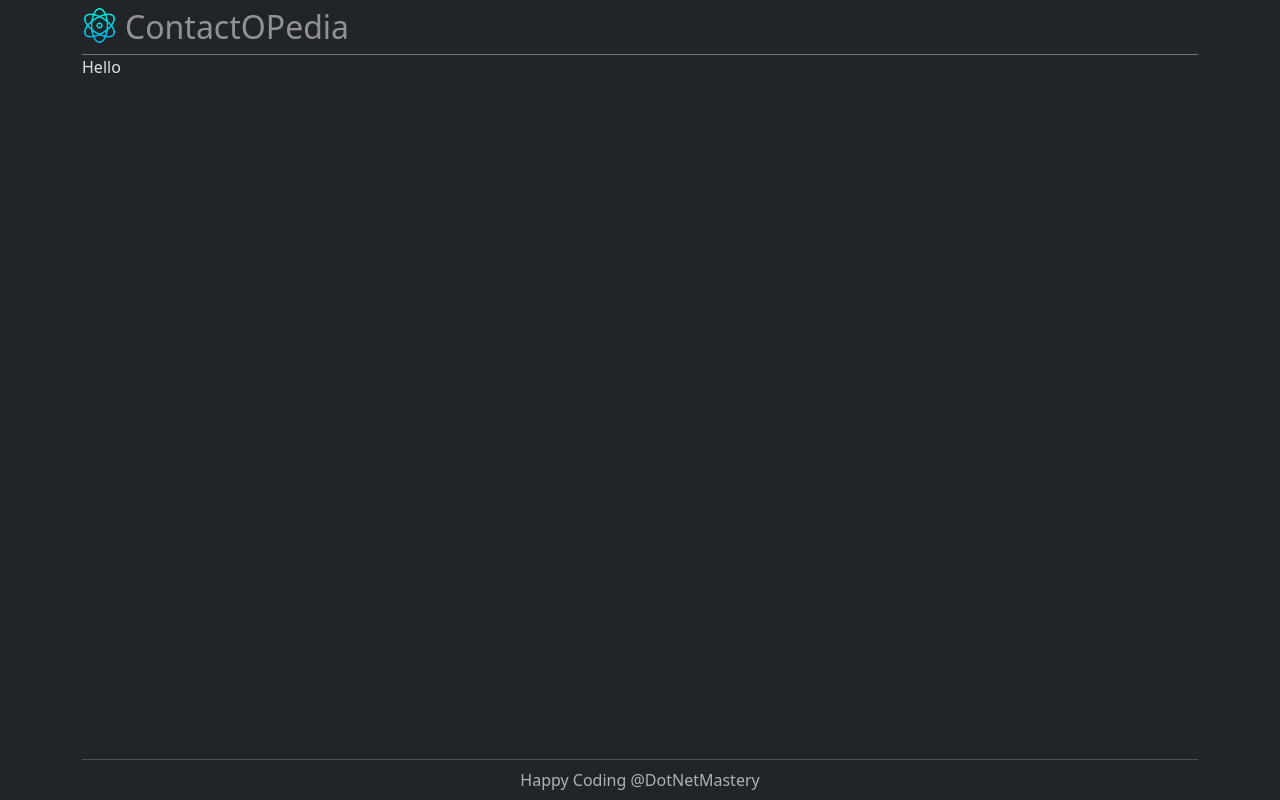
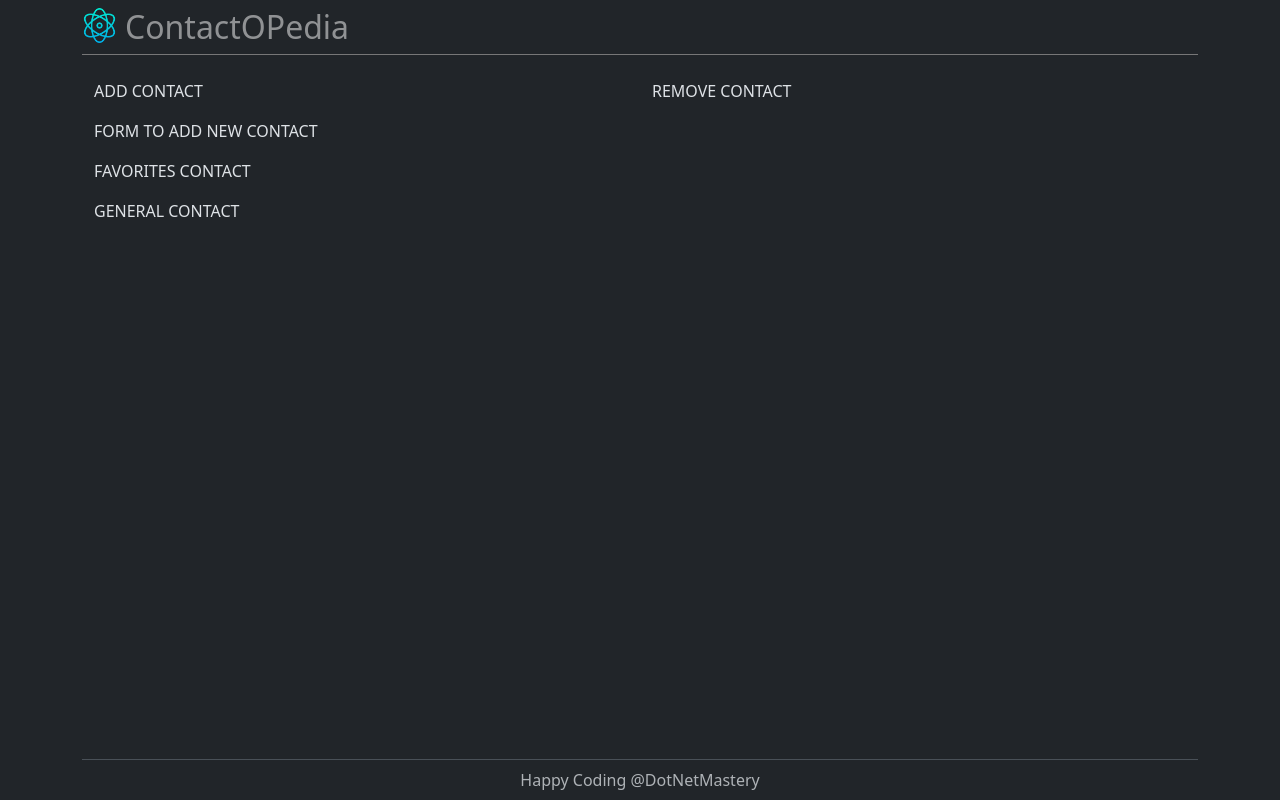
Before and after one commit to bhrugen/3-ContactOPedia, a React (Vite) app in the folder contactopedia/: page / in a window 1280 px wide. Built offline with nearby package versions, Linux system fonts and the light colour scheme.

Commit message:
Section 5 - UI Layout

```diff
--- a/contactopedia/src/Components/ContactPages/ContactIndex.jsx
+++ b/contactopedia/src/Components/ContactPages/ContactIndex.jsx
@@ -25,7 +25,25 @@
     },
   ]);
 
-  return <div>Hello</div>;
+  return (
+    <div className="container" style={{ minHeight: "85vh" }}>
+      <div className="py-3">
+        <div className="row py-2">
+          <div className="col-6">ADD CONTACT</div>
+          <div className="col-6">REMOVE CONTACT</div>
+        </div>
+        <div className="py-2">
+          <div className="col-12">FORM TO ADD NEW CONTACT</div>
+        </div>
+        <div className="py-2">
+          <div className="col-12">FAVORITES CONTACT</div>
+        </div>
+        <div className="py-2">
+          <div className="col-12">GENERAL CONTACT</div>
+        </div>
+      </div>
+    </div>
+  );
 }
 
 export default ContactIndex;
```
